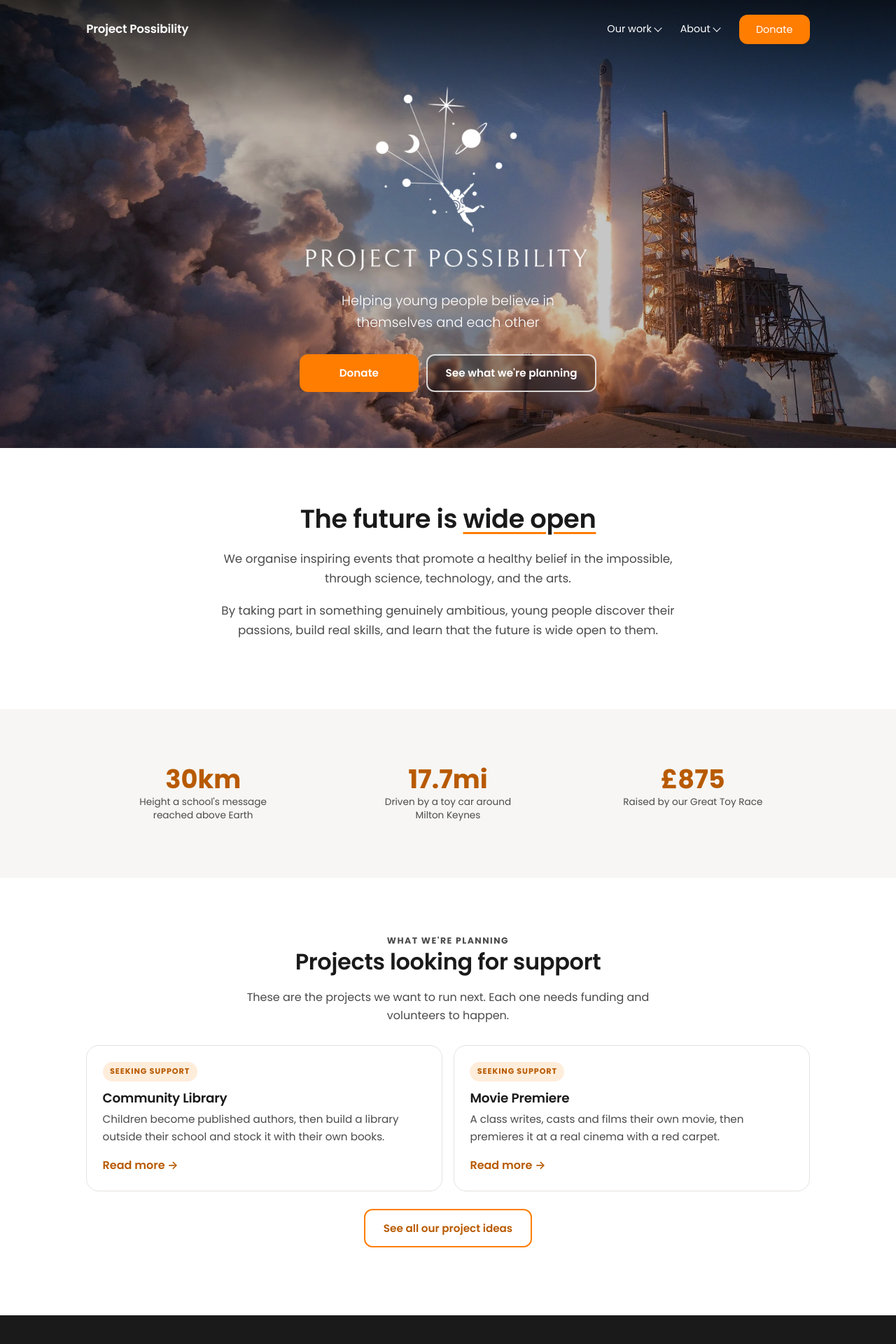
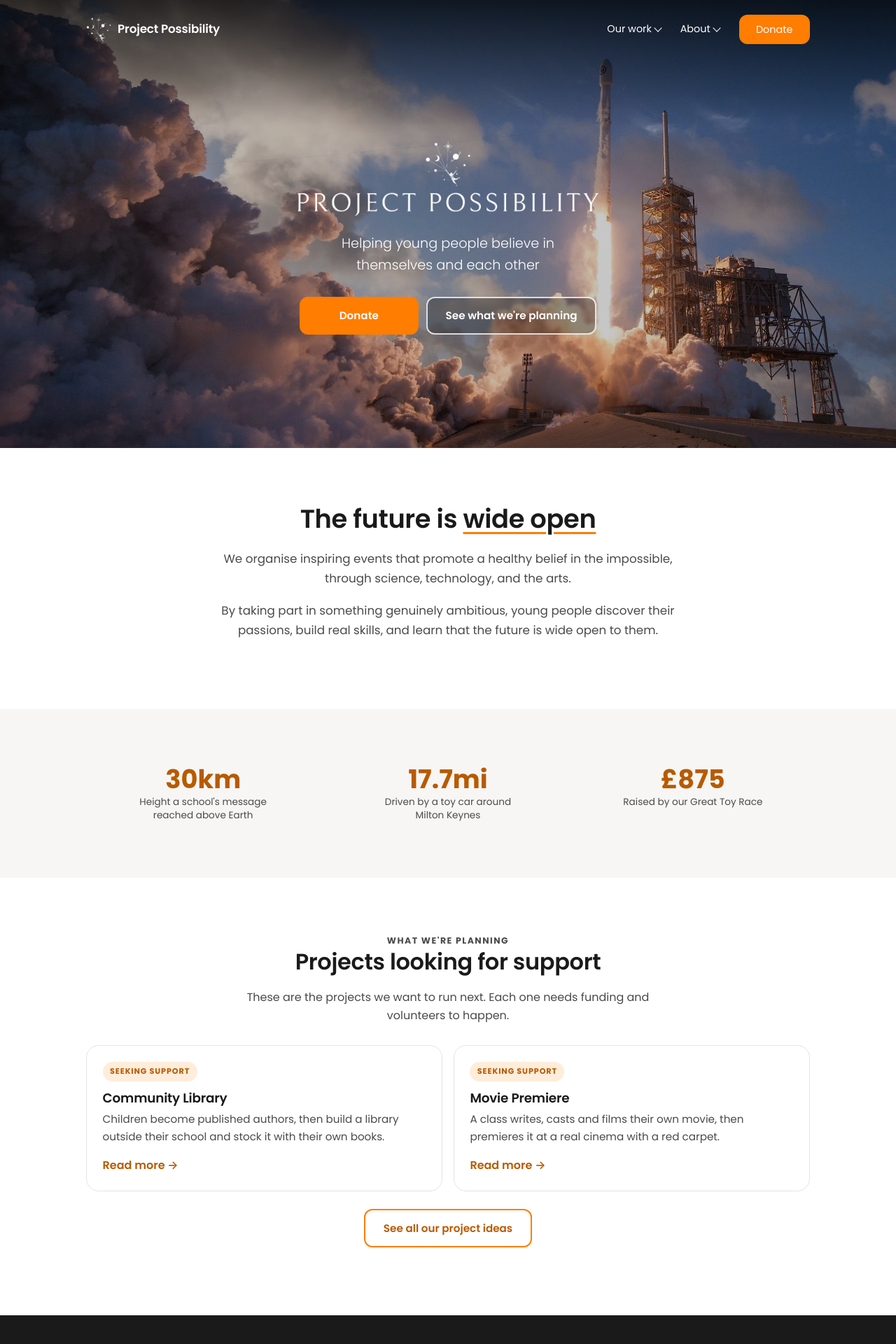
Before and after one commit to ttfnrob/projpossweb, a Jekyll site: the page built from index.md, in a window 1280 px wide. Shown: the top 1920 px of the page at 70% size. Built offline with Jekyll 4.4.1, drawn with Linux system fonts in a browser that asks for light colours.

Commit message:
Brand: real logo assets, favicons, OG image
Rob supplied the logo as JPEGs on solid black (no vector, no alpha). Keyed
the black to transparency, trimmed, and produced white and ink variants.

- Header now shows the logo mark, switching white/ink with the header state
- Homepage hero uses a clean 2132px lockup instead of the 500px scraped PNG
  (drops the brightness(0) invert(1) hack)
- Favicon finally works: the layout had rel=icon href=data:, suppressing it
- Small icons use a serif P monogram; the figure mark is illegible at 16px,
  verified by rendering at true size. Large icons use the real mark.
- Added og:image and twitter:image for link previews

Kept the existing 2500px rocket plate rather than the supplied 1280px hero
with baked-in text, which would blur on large screens.

```diff
--- a/_includes/nav.html
+++ b/_includes/nav.html
@@ -1,6 +1,10 @@
 <header class="site-header{% unless page.transparent_header %} solid{% endunless %}">
   <div class="wrap">
-    <a class="brand" href="{{ '/' | relative_url }}">Project Possibility</a>
+    <a class="brand" href="{{ '/' | relative_url }}" aria-label="Project Possibility, home">
+      <img class="brand-mark brand-mark--light" src="{{ '/assets/img/brand/logo-mark-white.png' | relative_url }}" alt="" width="36" height="38">
+      <img class="brand-mark brand-mark--dark" src="{{ '/assets/img/brand/logo-mark-ink.png' | relative_url }}" alt="" width="36" height="38">
+      <span>Project Possibility</span>
+    </a>
 
     <button type="button" class="nav-toggle" aria-label="Menu" aria-expanded="false" aria-controls="site-nav">
       <span></span><span></span><span></span>
--- a/_layouts/default.html
+++ b/_layouts/default.html
@@ -12,14 +12,22 @@
   <meta property="og:description" content="{{ page.description | default: site.description }}">
   <meta property="og:type" content="website">
   <meta property="og:url" content="{{ page.url | absolute_url }}">
+  <meta property="og:image" content="{{ '/assets/img/brand/og-image.png' | absolute_url }}">
+  <meta property="og:image:width" content="1200">
+  <meta property="og:image:height" content="630">
   <meta name="twitter:card" content="summary_large_image">
+  <meta name="twitter:image" content="{{ '/assets/img/brand/og-image.png' | absolute_url }}">
 
   <link rel="preconnect" href="https://fonts.googleapis.com">
   <link rel="preconnect" href="https://fonts.gstatic.com" crossorigin>
   <link href="https://fonts.googleapis.com/css2?family=Poppins:wght@300;400;500;600;700&display=swap" rel="stylesheet">
 
   <link rel="stylesheet" href="{{ '/assets/css/style.css' | relative_url }}">
-  <link rel="icon" href="data:,">
+
+  <link rel="icon" href="{{ '/favicon.ico' | relative_url }}" sizes="any">
+  <link rel="icon" type="image/png" sizes="32x32" href="{{ '/assets/img/brand/icon-32.png' | relative_url }}">
+  <link rel="icon" type="image/png" sizes="16x16" href="{{ '/assets/img/brand/icon-16.png' | relative_url }}">
+  <link rel="apple-touch-icon" sizes="180x180" href="{{ '/assets/img/brand/apple-touch-icon.png' | relative_url }}">
 </head>
 <body>
   <a href="#main" class="visually-hidden">Skip to content</a>
--- a/assets/css/style.css
+++ b/assets/css/style.css
@@ -141,13 +141,27 @@ p { margin: 0 0 1.1em; }
   gap: 1rem;
 }
 .brand {
+  display: inline-flex;
+  align-items: center;
+  gap: 0.55rem;
   font-weight: 600;
   font-size: 1.05rem;
   color: var(--white);
   letter-spacing: -0.01em;
   z-index: 2;
+  text-decoration: none;
 }
 .site-header.solid .brand { color: var(--ink); }
+.brand-mark {
+  width: 36px;
+  height: auto;
+  display: block;
+  flex: none;
+}
+/* white mark over the transparent header, ink mark on the solid white header */
+.brand-mark--dark { display: none; }
+.site-header.solid .brand-mark--light { display: none; }
+.site-header.solid .brand-mark--dark { display: block; }
 
 /* burger */
 .nav-toggle {
@@ -269,9 +283,9 @@ body.nav-open .nav-toggle span:nth-child(3) { transform: translateY(-7px) rotate
 .hero-logo {
   display: block;
   width: 78%;
-  max-width: 340px;
+  max-width: 400px;
+  height: auto;
   margin: 0 auto 1.2rem;
-  filter: brightness(0) invert(1);
 }
 .hero .lede {
   font-size: 1.05rem;
@@ -706,7 +720,7 @@ a.card:hover { border-color: var(--orange); }
   .site-header.solid .site-nav > a:not(.btn) { color: var(--ink); }
 
   .hero { min-height: 640px; padding-top: var(--header-h); }
-  .hero-logo { max-width: 430px; }
+  .hero-logo { max-width: 480px; }
   .hero .lede { font-size: 1.2rem; }
 
   .cards { grid-template-columns: repeat(3, 1fr); }
--- a/index.md
+++ b/index.md
@@ -8,7 +8,7 @@ description: "Project Possibility helps young people believe in themselves and e
 
 <section class="hero" style="background-image: url('{{ '/assets/img/hero-rocket.jpg' | relative_url }}');">
   <div class="hero-content">
-    <img class="hero-logo" src="{{ '/assets/img/logo-transparent.png' | relative_url }}" alt="Project Possibility">
+    <img class="hero-logo" src="{{ '/assets/img/brand/logo-lockup-hero.png' | relative_url }}" alt="Project Possibility" width="2132" height="560">
     <h1 class="visually-hidden">Project Possibility</h1>
     <p class="lede">Helping young people believe in themselves and each other</p>
     <div class="hero-actions">
```
Also changed, not shown: assets/img/brand/apple-touch-icon.png (added), assets/img/brand/icon-16.png (added), assets/img/brand/icon-180.png (added), assets/img/brand/icon-192.png (added), assets/img/brand/icon-32.png (added), assets/img/brand/icon-48.png (added), assets/img/brand/icon-512.png (added), assets/img/brand/logo-lockup-hero.png (added), assets/img/brand/logo-lockup-ink.png (added), assets/img/brand/logo-lockup-white.png (added), assets/img/brand/logo-mark-ink.png (added), assets/img/brand/logo-mark-white.png (added), assets/img/brand/og-image.png (added), favicon.ico (added).
